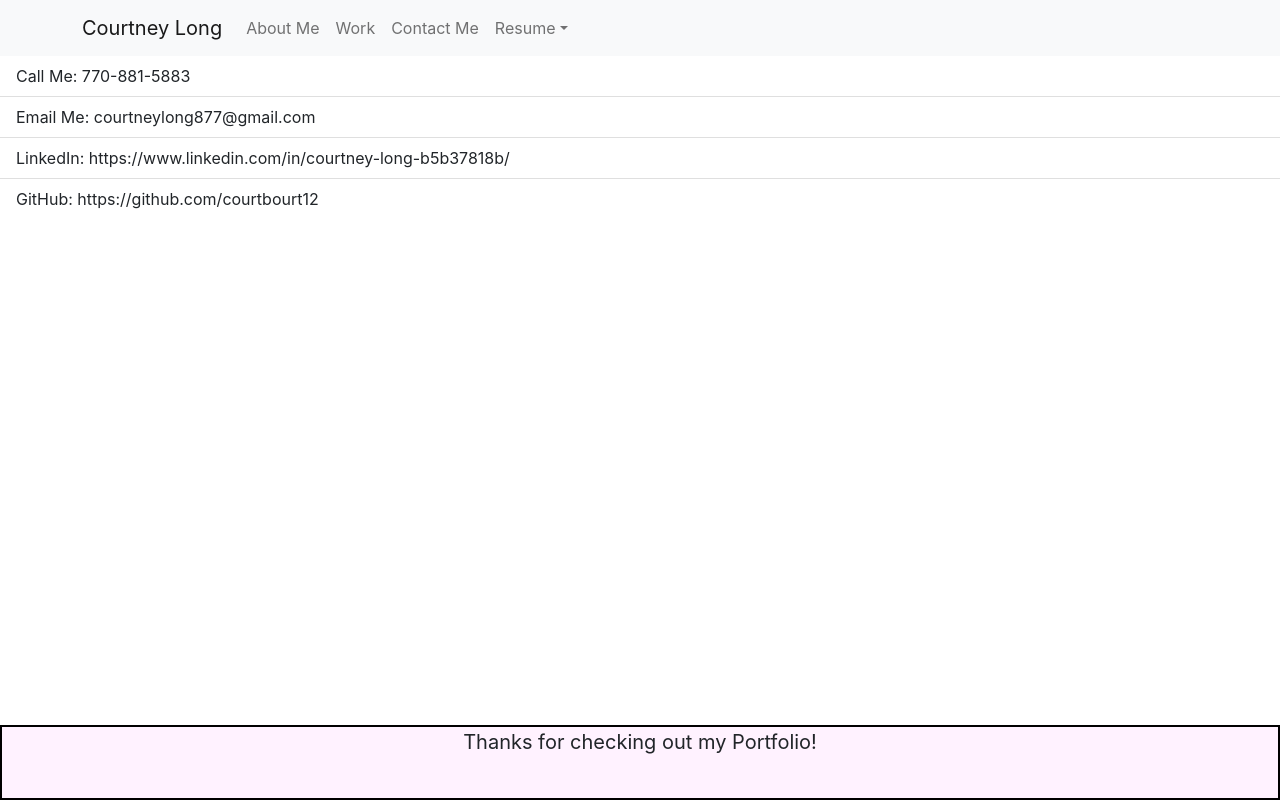
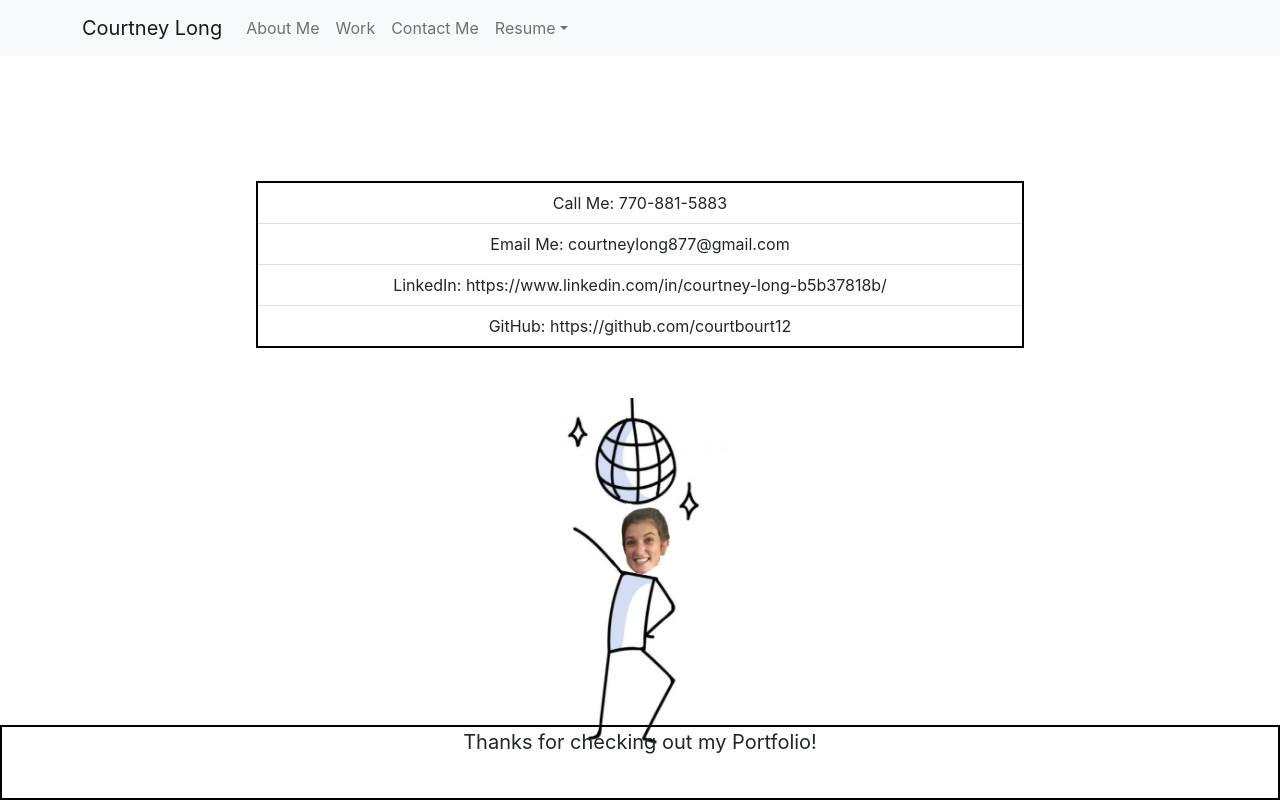
Before and after one commit to courtbourt12/CourtneyMadeAnAwesomePortfolio, a React (Create React App) app in the folder portfolio/: page /contact in a window 1280 px wide. Built offline with nearby package versions, Linux system fonts and the light colour scheme.

Commit message:
Fixed contact page

```diff
--- a/portfolio/src/components/Footer.js
+++ b/portfolio/src/components/Footer.js
@@ -7,7 +7,6 @@ function Footer() {
       position: "absolute",
       bottom: "0px",
       textAlign: "center",
-      background: "RGB(255, 242, 255)",
       width: "100%",
       height: "75px",
       fontSize: "20px",
--- a/portfolio/src/pages/About.js
+++ b/portfolio/src/pages/About.js
@@ -1,7 +1,7 @@
 import React from "react";
 import Carousel from "react-bootstrap/Carousel";
 import marble from "../assets/Photos/marble.jpg";
-import inkdrops from "../assets/Photos/inkDrops.jpg";
+import inkDrops from "../assets/Photos/inkDrops.jpg";
 import swirlyBackground from "../assets/Photos/swirlyBackground.jpg";
 
 function About() {
@@ -19,7 +19,8 @@ function About() {
           color: "black",
           background: "white",
           border: "solid black 1px",
-        }}>
+        }}
+        >
           <h3>My Hobbies</h3>
           <p>
             I am huge fan of the outdoors, including hiking, camping, and
@@ -69,7 +70,7 @@ function About() {
           marginTop: "100px",
         }}
       >
-        <img className="d-block w-100" src={inkdrops} alt="Third slide" />
+        <img className="d-block w-100" src={inkDrops} alt="Third slide" />
 
         <Carousel.Caption
         style={{
--- a/portfolio/src/pages/Contact.js
+++ b/portfolio/src/pages/Contact.js
@@ -1,14 +1,40 @@
-import React from 'react';
-import ListGroup from 'react-bootstrap/ListGroup'
+import React from "react";
+import ListGroup from "react-bootstrap/ListGroup";
+import stickFigureMe from "../assets/Photos/stickFigureMe.JPG";
 
 function Contact() {
-return (
-    <ListGroup variant="flush">
-  <ListGroup.Item>Call Me: 770-881-5883</ListGroup.Item>
-  <ListGroup.Item>Email Me: courtneylong877@gmail.com</ListGroup.Item>
-  <ListGroup.Item>LinkedIn: https://www.linkedin.com/in/courtney-long-b5b37818b/</ListGroup.Item>
-  <ListGroup.Item>GitHub: https://github.com/courtbourt12</ListGroup.Item>
-</ListGroup>
-)
+  return (
+    <>
+    <ListGroup
+      variant="flush"
+      style={{
+        width: "60%",
+        textAlign: "center",
+        marginLeft: "auto",
+        marginRight: "auto",
+        marginTop: "125px",
+        border: "solid black 2px",
+      }}
+    >
+      <ListGroup.Item>Call Me: 770-881-5883</ListGroup.Item>
+      <ListGroup.Item>Email Me: courtneylong877@gmail.com</ListGroup.Item>
+      <ListGroup.Item>
+        LinkedIn: https://www.linkedin.com/in/courtney-long-b5b37818b/
+      </ListGroup.Item>
+      <ListGroup.Item>GitHub: https://github.com/courtbourt12</ListGroup.Item>
+    </ListGroup>
+    <div>
+      <img src={stickFigureMe} alt="Yeah"
+      style={{
+        height: "350px",
+        marginLeft: "auto",
+        marginRight: "auto",
+        display: "block",
+        marginTop: "50px",
+      }}
+      />
+    </div>
+    </>
+  );
 }
 export default Contact;
```
Also changed, not shown: portfolio/src/assets/Photos/stickFigureMe.JPG (added).
